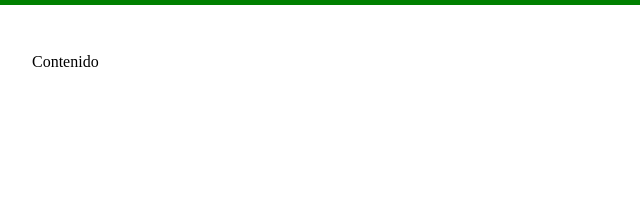
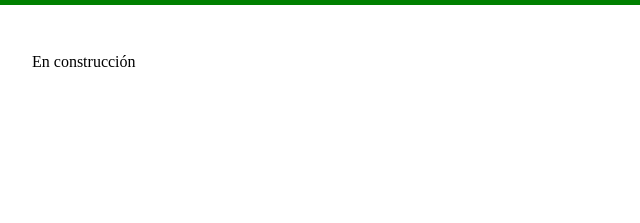
Before and after one commit to pablops04/Act2GIT_PabloPelaez, a plain HTML site: page pagina web GIT/index.html in a window 1280 px wide. Shown: the part 237-460 px from the top of the page, 0-640 px from the left. Drawn offline with Linux system fonts and the light colour scheme.

Commit message:
Edición página web em rama main

```diff
--- a/pagina web GIT/index.html
+++ b/pagina web GIT/index.html
@@ -21,7 +21,7 @@
     </nav>
 
     <section>
-        <p>Contenido</p>
+        <p>En construcción</p>
     </section>
 
     <footer>
```
